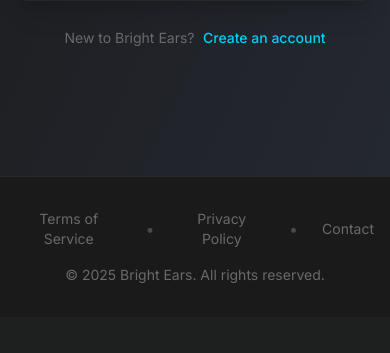
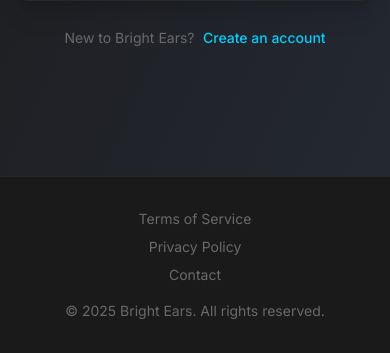
Before and after one commit to brightears/spotify-playlist-generator, a Flask app: page /auth/login in a window 390 px wide. Shown: the part 741-1094 px from the top of the page. Before the commit the page ends 1024 px from the top, so only its background shows below. Run offline with Flask 3, Linux system fonts and the light colour scheme; some libraries are stand-ins or nearby versions.

Commit message:
fix: improve mobile footer layout
- Stack footer links vertically on mobile devices
- Prevent text wrapping with whitespace-nowrap
- Hide bullet separators on mobile screens
- Better spacing for touch targets

🤖 Generated with Claude Code

Co-Authored-By: Claude <noreply@anthropic.com>

```diff
--- a/templates/base.html
+++ b/templates/base.html
@@ -176,11 +176,11 @@
             <footer class="py-8 text-center border-t border-solid border-[#282828]">
                 <div class="max-w-7xl mx-auto px-4 sm:px-6 lg:px-8">
                     <div class="flex flex-col items-center space-y-4">
-                        <div class="flex items-center space-x-6">
-                            <a href="{{ url_for('main.terms') }}" class="text-[#6a6a6a] hover:text-[#b3b3b3] text-sm transition-colors duration-200">Terms of Service</a>
-                            <span class="text-[#4a4a4a]">•</span>
-                            <a href="{{ url_for('main.privacy') }}" class="text-[#6a6a6a] hover:text-[#b3b3b3] text-sm transition-colors duration-200">Privacy Policy</a>
-                            <span class="text-[#4a4a4a]">•</span>
+                        <div class="flex flex-col sm:flex-row items-center space-y-2 sm:space-y-0 sm:space-x-6">
+                            <a href="{{ url_for('main.terms') }}" class="text-[#6a6a6a] hover:text-[#b3b3b3] text-sm transition-colors duration-200 whitespace-nowrap">Terms of Service</a>
+                            <span class="hidden sm:inline text-[#4a4a4a]">•</span>
+                            <a href="{{ url_for('main.privacy') }}" class="text-[#6a6a6a] hover:text-[#b3b3b3] text-sm transition-colors duration-200 whitespace-nowrap">Privacy Policy</a>
+                            <span class="hidden sm:inline text-[#4a4a4a]">•</span>
                             <a href="{{ url_for('main.contact') }}" class="text-[#6a6a6a] hover:text-[#b3b3b3] text-sm transition-colors duration-200">Contact</a>
                         </div>
                         <p class="text-[#6a6a6a] text-sm">© 2025 Bright Ears. All rights reserved.</p>
```
